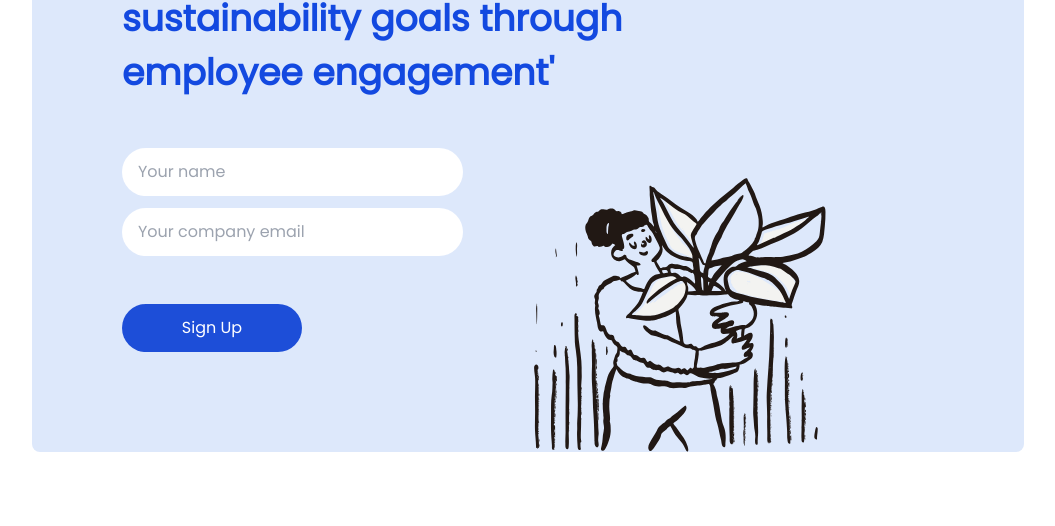
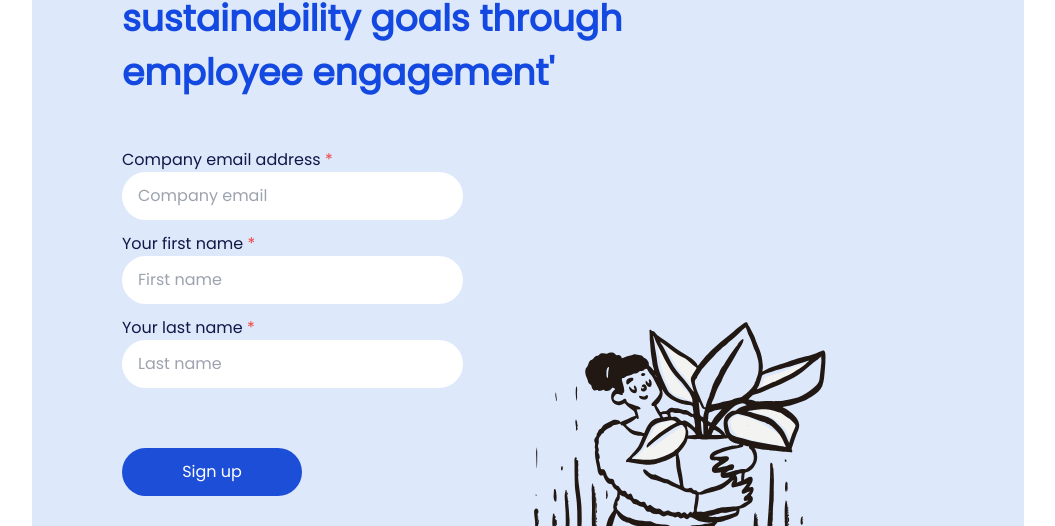
Before and after one commit to JNotelddim/tpl-landing-site, a website: page public/index.html in a window 1280 px wide. Shown: the part 4931-5457 px from the top of the page, without its empty margins (112-1167 px from the left). Drawn offline with Linux system fonts and the light colour scheme; a script that the page names is missing.

Commit message:
Add mailchimp integrated form
I had to split fullname into first name and last name to align with
mailchimp's expectations

```diff
--- a/public/index.html
+++ b/public/index.html
@@ -460,29 +460,106 @@
           >
         </h3>
 
+        <div id="mc_embed_shell" class="w-full">
+          <div id="mc_embed_signup">
             <form
-          onsubmit="submitMailchimp()"
-          class="flex flex-col gap-3 mt-12 lg:max-w-[60%]"
+              action="https://life.us20.list-manage.com/subscribe/post?u=1859c73ef91d857c5b0271135&amp;id=0a15e83427&amp;f_id=00811fe3f0"
+              method="post"
+              id="mc-embedded-subscribe-form"
+              name="mc-embedded-subscribe-form"
+              class="validate flex flex-col gap-3 mt-12 lg:max-w-[60%]"
+              target="_blank"
             >
+              <div class="mc-field-group flex flex-col">
+                <label for="mce-EMAIL"
+                  >Company email address
+                  <span class="asterisk text-red-500">*</span></label
+                ><input
+                  type="email"
+                  name="EMAIL"
+                  class="required email rounded-full py-3 px-4"
+                  placeholder="Company email"
+                  id="mce-EMAIL"
+                  required=""
+                  value=""
+                />
+              </div>
+              <div class="mc-field-group flex flex-col">
+                <label for="mce-FIRSTNAME"
+                  >Your first name
+                  <span class="asterisk text-red-500">*</span></label
+                ><input
+                  type="text"
+                  name="FIRSTNAME"
+                  class="required text rounded-full py-3 px-4"
+                  id="mce-FIRSTNAME"
+                  placeholder="First name"
+                  value=""
+                  required=""
+                />
+              </div>
+              <div class="mc-field-group flex flex-col">
+                <label for="mce-LASTNAME"
+                  >Your last name
+                  <span class="asterisk text-red-500">*</span></label
+                ><input
+                  type="text"
+                  name="LASTNAME"
+                  class="required text rounded-full py-3 px-4"
+                  id="mce-LASTNAME"
+                  placeholder="Last name"
+                  value=""
+                  required=""
+                />
+              </div>
+              <div id="mce-responses" class="clear foot">
+                <div
+                  class="response"
+                  id="mce-error-response"
+                  style="display: none"
+                ></div>
+                <div
+                  class="response"
+                  id="mce-success-response"
+                  style="display: none"
+                ></div>
+              </div>
+              <div aria-hidden="true" style="position: absolute; left: -5000px">
+                /* real people should not fill this in and expect good things -
+                do not remove this or risk form bot signups */
                 <input
                   type="text"
-            placeholder="Your name"
-            class="rounded-full py-3 px-4"
+                  name="b_1859c73ef91d857c5b0271135_0a15e83427"
+                  tabindex="-1"
+                  value=""
                 />
-
-          <input
-            type="text"
-            placeholder="Your company email"
-            class="rounded-full py-3 px-4"
-          />
-
+              </div>
               <button
                 type="submit"
-            class="rounded-full py-3 w-[180px] bg-blue-700 text-white my-9"
+                class="rounded-full py-3 my-9 bg-blue-700 text-white w-[180px]"
               >
-            Sign Up
+                Sign up
               </button>
             </form>
+          </div>
+          <script
+            type="text/javascript"
+            src="//s3.amazonaws.com/downloads.mailchimp.com/js/mc-validate.js"
+          ></script>
+          <script type="text/javascript">
+            (function ($) {
+              window.fnames = new Array();
+              window.ftypes = new Array();
+              fnames[0] = "EMAIL";
+              ftypes[0] = "email";
+              fnames[1] = "FIRSTNAME";
+              ftypes[1] = "text";
+              fnames[2] = "LASTNAME";
+              ftypes[2] = "text";
+            })(jQuery);
+            var $mcj = jQuery.noConflict(true);
+          </script>
+        </div>
       </div>
 
       <img
```
Also changed, not shown: public/output.css. Lines whose indentation alone changed are shown as unchanged.
